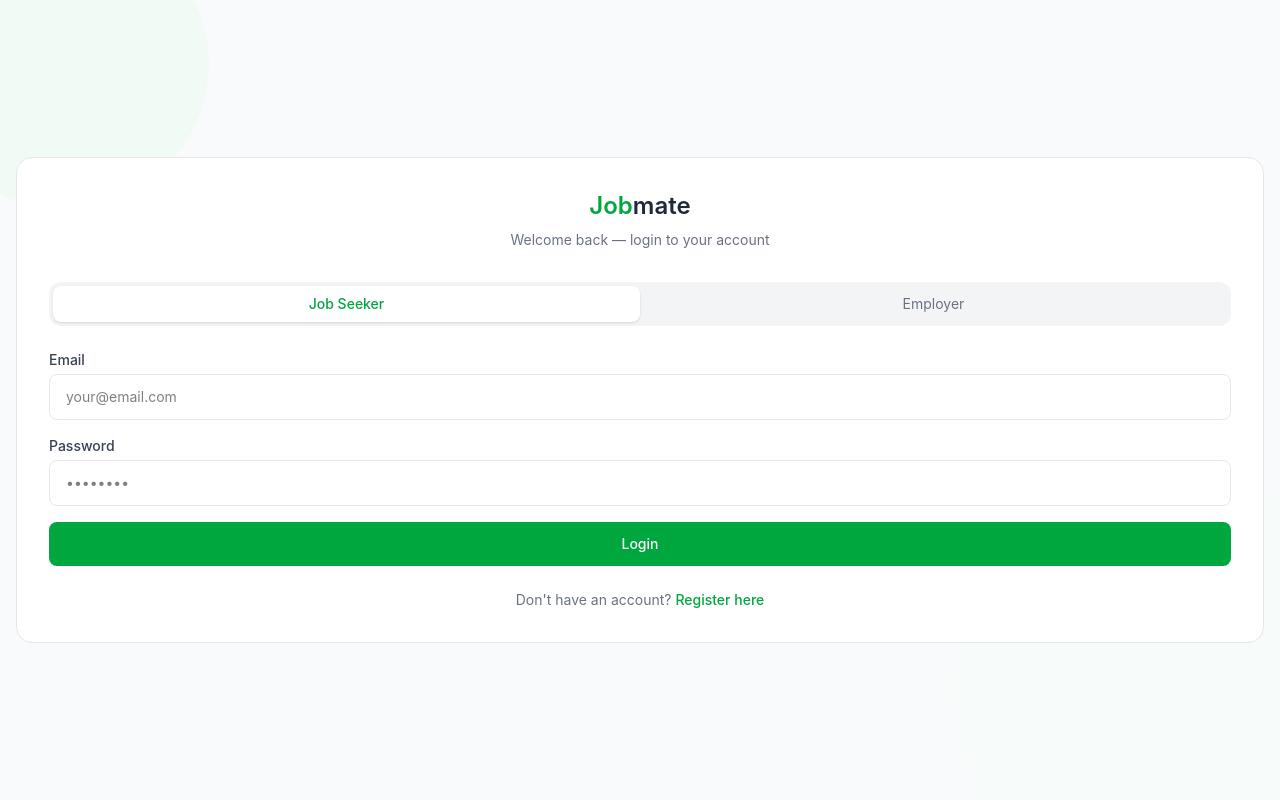
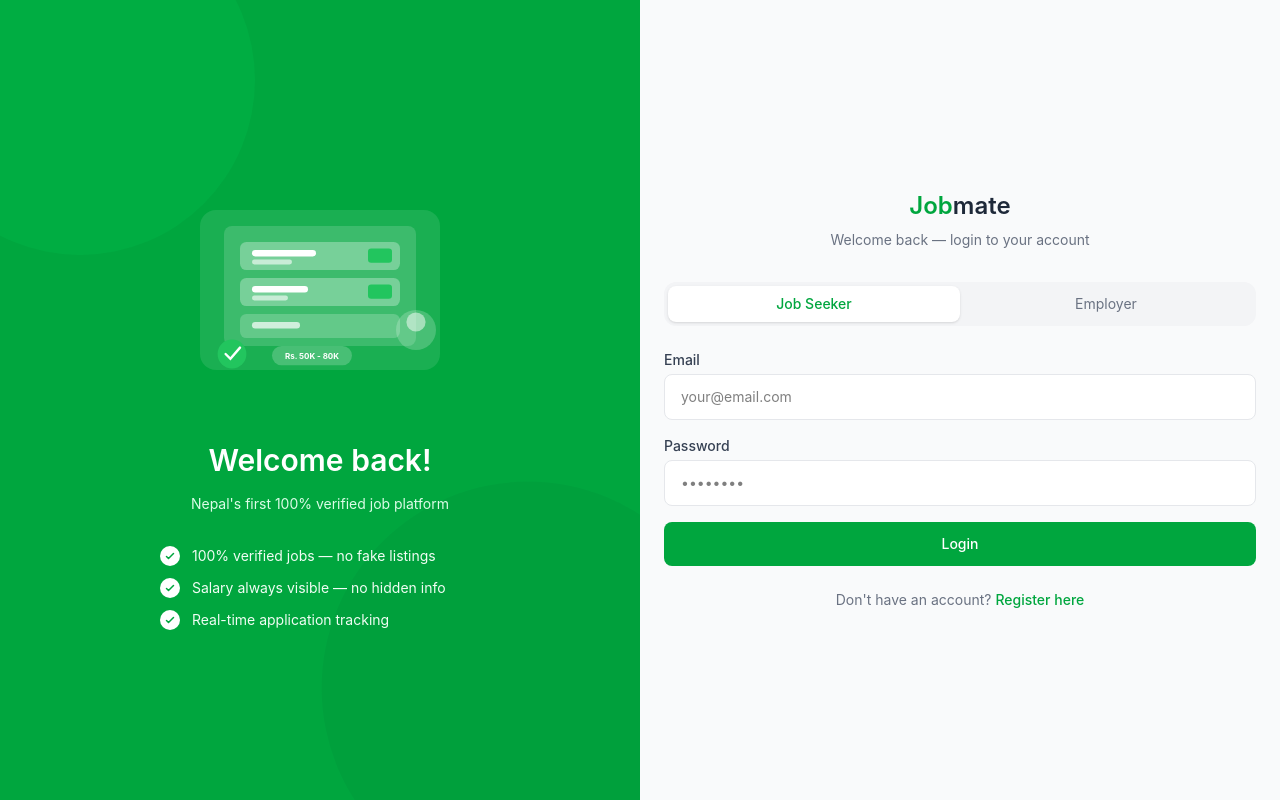
Before and after one commit to devkotabipin42/Jobmate, a React app in the folder frontend/: page /login in a window 1280 px wide. Built offline with nearby package versions, Linux system fonts and the light colour scheme; no server answers; the HTML template or start-up script is replaced by a standard one.

Commit message:
update ui

```diff
--- a/frontend/src/features/auth/pages/Login.jsx
+++ b/frontend/src/features/auth/pages/Login.jsx
@@ -37,46 +37,133 @@ const Login = () => {
     }
 
     return (
-        <div className='min-h-screen bg-gray-50 dark:bg-gray-900 flex items-center justify-center px-4 transition-colors'>
-            <div className='absolute inset-0 overflow-hidden pointer-events-none'>
+        <div className='min-h-screen bg-gray-50 dark:bg-gray-900 flex transition-colors'>
+
+            {/* Left Side */}
+            <motion.div
+                initial={{ opacity: 0, x: -40 }}
+                animate={{ opacity: 1, x: 0 }}
+                transition={{ duration: 0.6 }}
+                className='hidden lg:flex w-1/2 bg-green-600 flex-col items-center justify-center p-12 relative overflow-hidden'
+            >
+                {/* Background circles */}
+                <div className='absolute top-0 left-0 w-full h-full'>
+                    <motion.div
+                        animate={{ scale: [1, 1.2, 1], opacity: [0.1, 0.3, 0.1] }}
+                        transition={{ duration: 8, repeat: Infinity }}
+                        className='absolute -top-20 -left-20 w-80 h-80 bg-green-500 rounded-full'
+                    />
+                    <motion.div
+                        animate={{ scale: [1, 1.1, 1], opacity: [0.1, 0.2, 0.1] }}
+                        transition={{ duration: 6, repeat: Infinity, delay: 2 }}
+                        className='absolute -bottom-20 -right-20 w-96 h-96 bg-green-700 rounded-full'
+                    />
+                </div>
+
+                <div className='relative z-10 text-center'>
+                    {/* SVG */}
+                    <motion.div
+                        initial={{ opacity: 0, y: 20 }}
+                        animate={{ opacity: 1, y: 0 }}
+                        transition={{ delay: 0.3 }}
+                        className='mb-8'
+                    >
+                        <svg viewBox='0 0 400 300' className='w-80 h-60 mx-auto'>
+                            <rect x='50' y='50' width='300' height='200' rx='20' fill='rgba(255,255,255,0.1)' />
+                            <rect x='80' y='70' width='240' height='150' rx='10' fill='rgba(255,255,255,0.15)' />
+                            <rect x='100' y='90' width='200' height='35' rx='8' fill='rgba(255,255,255,0.3)' />
+                            <rect x='115' y='100' width='80' height='8' rx='4' fill='white' />
+                            <rect x='115' y='112' width='50' height='6' rx='3' fill='rgba(255,255,255,0.6)' />
+                            <rect x='260' y='98' width='30' height='18' rx='4' fill='#22c55e' />
+                            <rect x='100' y='135' width='200' height='35' rx='8' fill='rgba(255,255,255,0.3)' />
+                            <rect x='115' y='145' width='70' height='8' rx='4' fill='white' />
+                            <rect x='115' y='157' width='45' height='6' rx='3' fill='rgba(255,255,255,0.6)' />
+                            <rect x='260' y='143' width='30' height='18' rx='4' fill='#22c55e' />
+                            <rect x='100' y='180' width='200' height='30' rx='8' fill='rgba(255,255,255,0.2)' />
+                            <rect x='115' y='190' width='60' height='8' rx='4' fill='rgba(255,255,255,0.7)' />
+                            <circle cx='320' cy='200' r='25' fill='rgba(255,255,255,0.2)' />
+                            <circle cx='320' cy='190' r='12' fill='rgba(255,255,255,0.5)' />
+                            <circle cx='90' cy='230' r='18' fill='#22c55e' />
+                            <path d='M82 230 L88 236 L100 222' stroke='white' strokeWidth='3' fill='none' strokeLinecap='round' />
+                            <rect x='140' y='220' width='100' height='24' rx='12' fill='rgba(255,255,255,0.2)' />
+                            <text x='190' y='236' textAnchor='middle' fill='white' fontSize='10' fontWeight='bold'>Rs. 50K - 80K</text>
+                        </svg>
+                    </motion.div>
+
+                    <motion.h2
+                        initial={{ opacity: 0, y: 10 }}
+                        animate={{ opacity: 1, y: 0 }}
+                        transition={{ delay: 0.4 }}
+                        className='text-3xl font-semibold text-white mb-4'
+                    >
+                        Welcome back!
+                    </motion.h2>
+
+                    <motion.p
+                        initial={{ opacity: 0 }}
+                        animate={{ opacity: 1 }}
+                        transition={{ delay: 0.5 }}
+                        className='text-green-100 mb-8 text-sm'
+                    >
+                        Nepal's first 100% verified job platform
+                    </motion.p>
+
+                    <motion.div
+                        initial={{ opacity: 0 }}
+                        animate={{ opacity: 1 }}
+                        transition={{ delay: 0.6 }}
+                        className='space-y-3 text-left'
+                    >
+                        {[
+                            '100% verified jobs — no fake listings',
+                            'Salary always visible — no hidden info',
+                            'Real-time application tracking',
+                        ].map((benefit, i) => (
+                            <motion.div
+                                key={i}
+                                initial={{ opacity: 0, x: -20 }}
+                                animate={{ opacity: 1, x: 0 }}
+                                transition={{ delay: 0.7 + i * 0.1 }}
+                                className='flex items-center gap-3'
+                            >
+                                <div className='w-5 h-5 bg-white rounded-full flex items-center justify-center shrink-0'>
+                                    <svg className='w-3 h-3 text-green-600' fill='none' viewBox='0 0 24 24' stroke='currentColor'>
+                                        <path strokeLinecap='round' strokeLinejoin='round' strokeWidth={3} d='M5 13l4 4L19 7' />
+                                    </svg>
+                                </div>
+                                <span className='text-green-50 text-sm'>{benefit}</span>
+                            </motion.div>
+                        ))}
+                    </motion.div>
+                </div>
+            </motion.div>
+
+            {/* Right Side — Form */}
+            <div className='w-full lg:w-1/2 flex items-center justify-center px-6 py-10'>
+                <motion.div
+                    initial={{ opacity: 0, x: 40 }}
+                    animate={{ opacity: 1, x: 0 }}
+                    transition={{ duration: 0.6 }}
+                    className='w-full max-w-md'
+                >
+                    {/* Background blobs — mobile only */}
+                    <div className='lg:hidden absolute inset-0 overflow-hidden pointer-events-none'>
                         <motion.div
                             animate={{ scale: [1, 1.1, 1], opacity: [0.3, 0.5, 0.3] }}
                             transition={{ duration: 6, repeat: Infinity }}
                             className='absolute -top-20 -left-20 w-72 h-72 bg-green-100 dark:bg-green-900 rounded-full'
                         />
-                <motion.div
-                    animate={{ scale: [1, 1.15, 1], opacity: [0.2, 0.4, 0.2] }}
-                    transition={{ duration: 8, repeat: Infinity, delay: 1 }}
-                    className='absolute -bottom-20 -right-20 w-96 h-96 bg-green-50 dark:bg-green-950 rounded-full'
-                />
                     </div>
 
-            <motion.div
-                initial={{ opacity: 0, y: 30 }}
-                animate={{ opacity: 1, y: 0 }}
-                transition={{ duration: 0.5, ease: 'easeOut' }}
-                className='bg-white dark:bg-gray-800 border border-gray-200 dark:border-gray-700 rounded-2xl p-8 w-full max-w-md relative z-10'
-            >
-                <motion.div
-                    initial={{ opacity: 0, y: -10 }}
-                    animate={{ opacity: 1, y: 0 }}
-                    transition={{ delay: 0.2 }}
-                >
                     <Link to='/' className='block text-center text-2xl font-semibold text-green-600 mb-2'>
                         Job<span className='text-gray-800 dark:text-white'>mate</span>
                     </Link>
                     <p className='text-center text-sm text-gray-500 dark:text-gray-400 mb-8'>
                         Welcome back — login to your account
                     </p>
-                </motion.div>
 
                     {/* Role Toggle */}
-                <motion.div
-                    initial={{ opacity: 0 }}
-                    animate={{ opacity: 1 }}
-                    transition={{ delay: 0.3 }}
-                    className='flex bg-gray-100 dark:bg-gray-700 rounded-xl p-1 mb-6'
-                >
+                    <div className='flex bg-gray-100 dark:bg-gray-700 rounded-xl p-1 mb-6'>
                         {['jobseeker', 'employer'].map((role) => (
                             <button
                                 key={role}
@@ -90,7 +177,7 @@ const Login = () => {
                                 {role === 'jobseeker' ? 'Job Seeker' : 'Employer'}
                             </button>
                         ))}
-                </motion.div>
+                    </div>
 
                     {/* Error */}
                     <AnimatePresence>
@@ -141,7 +228,7 @@ const Login = () => {
                             whileTap={{ scale: 0.98 }}
                             type='submit'
                             disabled={loading}
-                        className='w-full bg-green-600 text-white py-3 rounded-lg text-sm font-medium hover:bg-green-700 disabled:opacity-50 disabled:cursor-not-allowed transition-colors'
+                            className='w-full bg-green-600 text-white py-3 rounded-lg text-sm font-medium hover:bg-green-700 disabled:opacity-50 transition-colors'
                         >
                             {loading ? (
                                 <span className='flex items-center justify-center gap-2'>
@@ -169,6 +256,7 @@ const Login = () => {
                     </motion.p>
                 </motion.div>
             </div>
+        </div>
     )
 }
 
```
Lines whose indentation alone changed are shown as unchanged.
